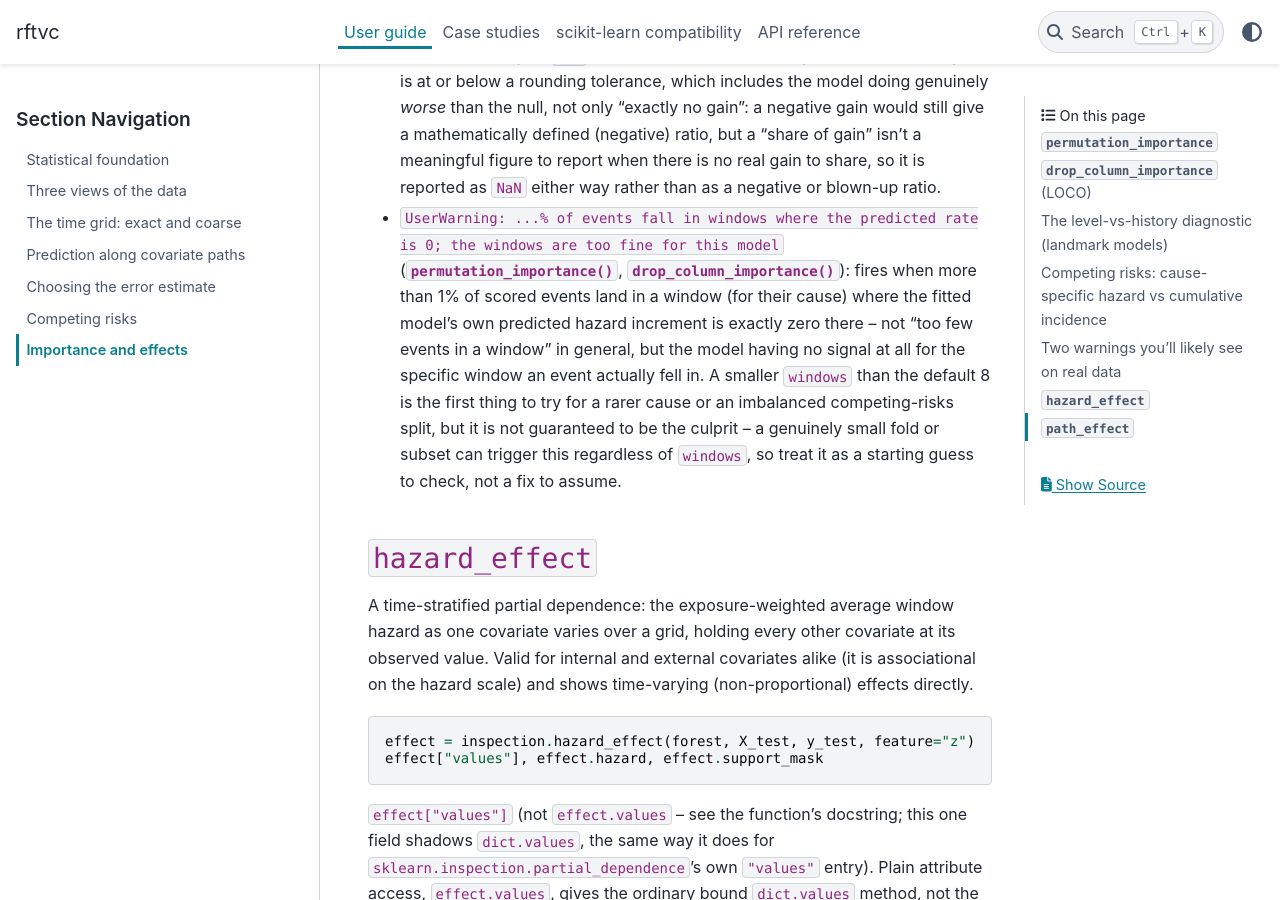
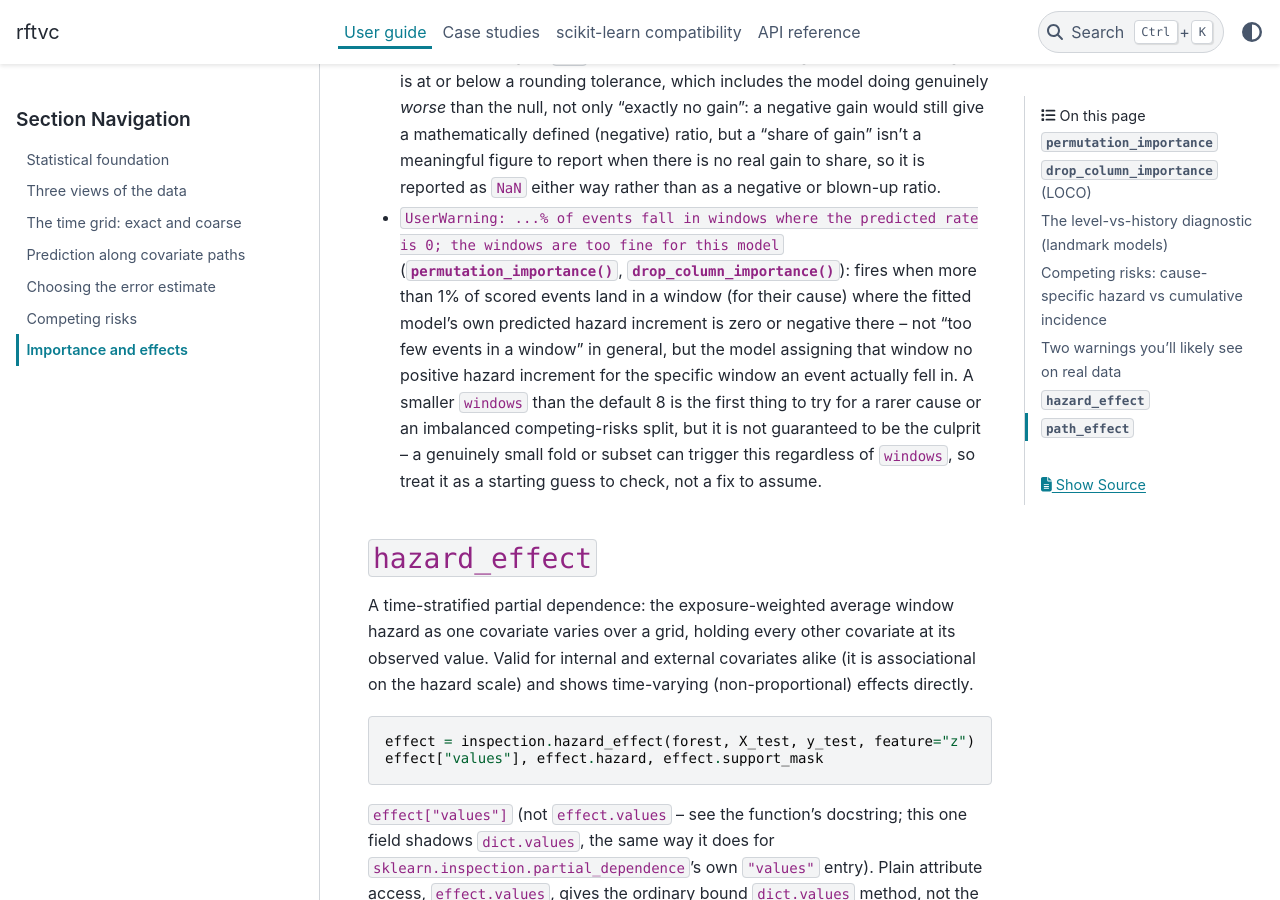
Before and after one commit to ciflikli/rftvc, a Sphinx documentation site: the page built from docs/source/user_guide/importance.rst, in a window 1280 px wide and 900 px high, scrolled down 2973 px. Built offline with Sphinx 7.4.7 and the PyData theme 0.15.4, drawn with Linux system fonts in a browser that asks for light colours; the version number is read from the project's files by our own code.

Commit message:
Say "zero or negative", not "exactly zero", for the zero-rate warning
Codex's review found the trigger condition in metrics.py is
d[hit] <= 0, which also fires on a negative predicted hazard
increment, not only an exactly-zero one. Corrected the wording.

Co-Authored-By: Claude Sonnet 5 <noreply@anthropic.com>

```diff
--- a/docs/source/user_guide/importance.rst
+++ b/docs/source/user_guide/importance.rst
@@ -128,11 +128,12 @@ output can easily mistake either for one.
   0; the windows are too fine for this model`` (:func:`~rftvc.inspection.permutation_importance`,
   :func:`~rftvc.inspection.drop_column_importance`): fires when more than 1%
   of scored events land in a window (for their cause) where the fitted
-  model's own predicted hazard increment is exactly zero there -- not "too
-  few events in a window" in general, but the model having no signal at all
-  for the specific window an event actually fell in. A smaller ``windows``
-  than the default 8 is the first thing to try for a rarer cause or an
-  imbalanced competing-risks split, but it is not guaranteed to be the
+  model's own predicted hazard increment is zero or negative there -- not
+  "too few events in a window" in general, but the model assigning that
+  window no positive hazard increment for the specific window an event
+  actually fell in. A smaller ``windows`` than the default 8 is the first
+  thing to try for a rarer cause or an imbalanced competing-risks split, but
+  it is not guaranteed to be the
   culprit -- a genuinely small fold or subset can trigger this regardless of
   ``windows``, so treat it as a starting guess to check, not a fix to assume.
 
```
